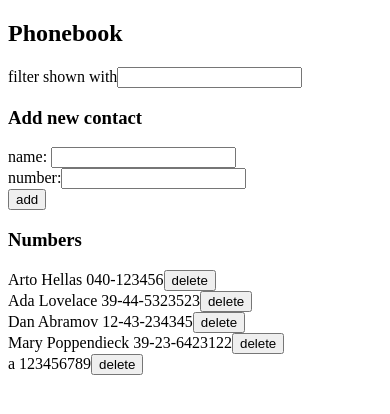
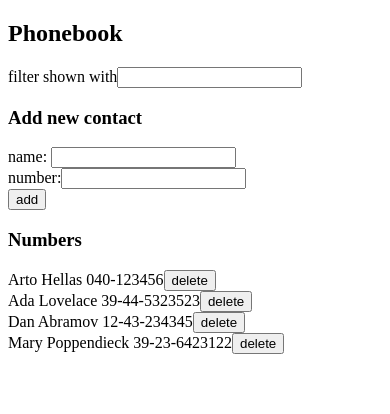
Before and after one commit to daniel-bogale/full-stack-open-course, a React (Vite) app in the folder part2/phonebook/: page / in a window 390 px wide. Shown: the top 414 px of the page. Built offline with nearby package versions, Linux system fonts and the light colour scheme; data requests are answered from the project's data file.

Commit message:
exercise 2.14 deleting phonebook is done

```diff
--- a/part2/phonebook/db.json
+++ b/part2/phonebook/db.json
@@ -19,11 +19,6 @@
       "name": "Mary Poppendieck",
       "number": "39-23-6423122",
       "id": 4
-    },
-    {
-      "name": "a",
-      "number": "123456789",
-      "id": 5
     }
   ]
 }
--- a/part2/phonebook/src/components/Persons.jsx
+++ b/part2/phonebook/src/components/Persons.jsx
@@ -1,3 +1,5 @@
+import phonebookServices from "../services/phonebook";
+
 const Persons = ({ isFiltering, persons, filteredPersons }) => {
   const personTobeRender = isFiltering ? filteredPersons : persons;
 
@@ -8,7 +10,7 @@ const Persons = ({ isFiltering, persons, filteredPersons }) => {
       </span>
       <button
         onClick={() => {
-          console.log(person.id);
+          phonebookServices.deletePhoneBook(person.id);
         }}
       >
         delete
```
